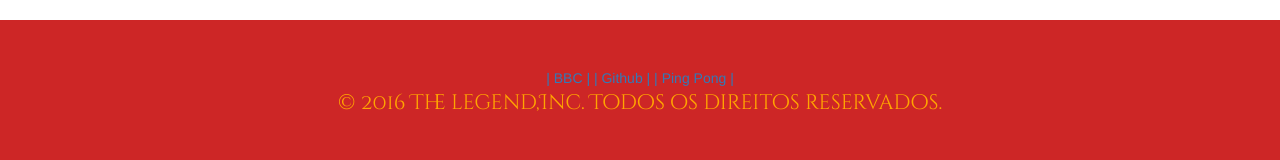
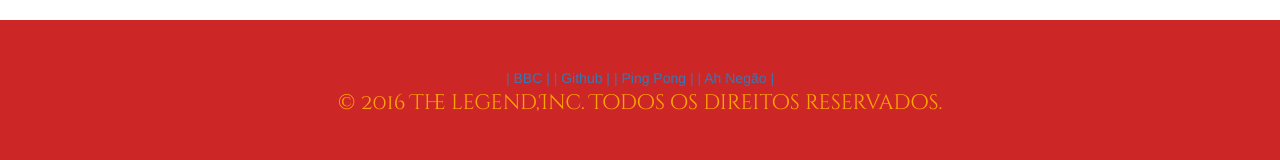
Before and after one commit to JoaoVictorNascimento/JoaoVictorNascimento.github.io, a plain HTML site: page index.html in a window 1280 px wide. Shown: the part 949-1109 px from the top of the page. Drawn offline with Linux system fonts and the light colour scheme; a web font is replaced by a local one.

Commit message:
atualização 0.04

```diff
--- a/index.html
+++ b/index.html
@@ -26,7 +26,7 @@
       <p><br/><br/>Voltaremos em breve, desculpe pelo transtorno</p>
     </div>
     <div class="jumbotron text-center">
-      <a href="www.bbc.com/portuguese"> | BBC | </a><a href="https://github.com/JoaoVictorNascimento/JoaoVictorNascimento.github.io">| Github |</a><a href="https://www.youtube.com/watch?v=KpllAjxOIUU"> | Ping Pong |</a>
+      <a href="www.bbc.com/portuguese"> | BBC | </a><a href="https://github.com/JoaoVictorNascimento/JoaoVictorNascimento.github.io">| Github |</a><a href="https://www.youtube.com/watch?v=KpllAjxOIUU"> | Ping Pong |</a><a href="http://www.ahnegao.com.br/"> | Ah Negão |</a>
       <p></b></b> © 2016 The legend,Inc. Todos os direitos reservados.</p>
     </div>
   </body>
```
